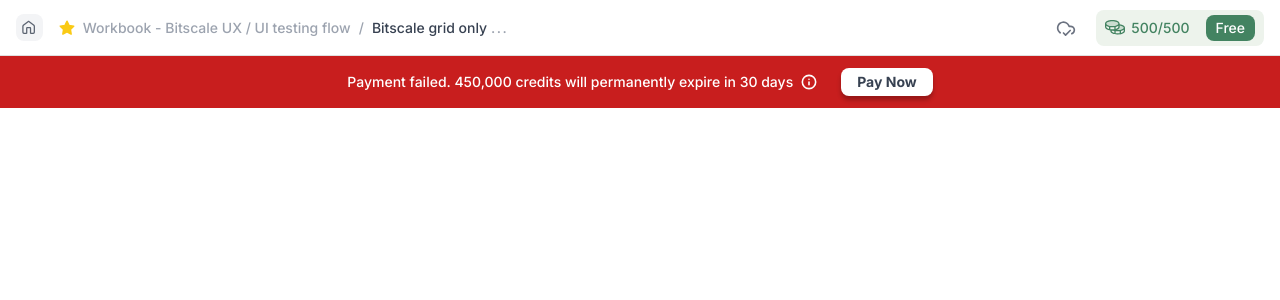
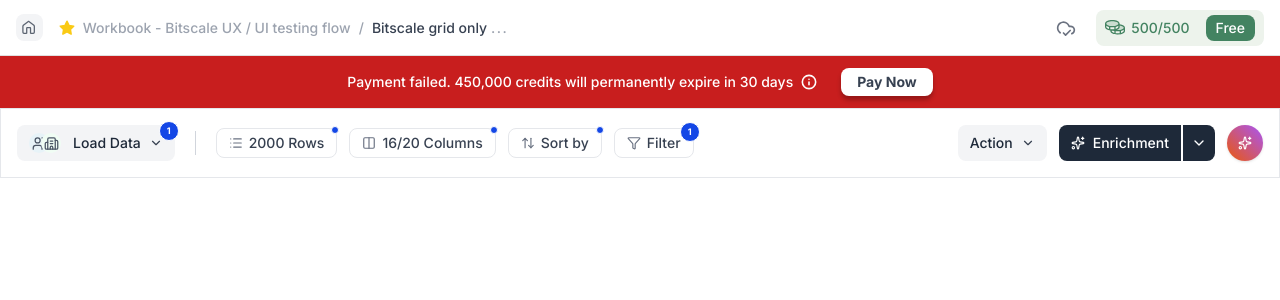
Before and after one commit to sukh285/Bitscale-Workbook, a React (Vite) app: page / in a window 1280 px wide. Shown: the top 300 px of the page. Built offline with nearby package versions, Linux system fonts and the light colour scheme.

Commit message:
feat: implement grid toolbar with filter controls and load data component

```diff
--- /dev/null
+++ b/src/components/grid/GridFilter.jsx
@@ -0,0 +1,33 @@
+import React from "react";
+
+export const GridFilter = ({
+  icon: Icon,
+  label,
+  active = false,
+  badgeValue = null,
+}) => {
+  return (
+    <div className="relative group">
+      <button className="flex items-center gap-1.5 px-3 py-1 bg-white border border-gray-200 rounded-lg hover:bg-gray-50 transition-colors">
+        {Icon && (
+          <Icon size={14} className="text-gray-500 group-hover:text-gray-600" />
+        )}
+
+        <span className="text-sm font-medium text-gray-700">{label}</span>
+      </button>
+
+      {/* Badge Logic */}
+      {badgeValue && (
+        <div className="absolute -top-1.5 -right-1.5 w-5 h-5 bg-blue-700 rounded-full flex items-center justify-center text-[9px] font-bold text-white border border-white z-10">
+            {console.log(badgeValue)}
+          {badgeValue}
+        </div>
+      )}
+
+      {/* Dot Indicator Logic (if active but no number) */}
+      {active && !badgeValue && (
+        <div className="absolute -top-0.5 -right-0.5 w-2 h-2 bg-blue-700 rounded-full border border-white z-20" />
+      )}
+    </div>
+  );
+};
--- a/src/components/grid/GridToolbar.jsx
+++ b/src/components/grid/GridToolbar.jsx
@@ -1,8 +1,71 @@
-import { Search, Filter, ArrowUpDown, Download, Plus } from "lucide-react";
+import React from 'react';
+import { LoadDataButton } from './LoadDataButton';
+import { GridFilter } from './GridFilter';
+import {
+  List,
+  Columns,
+  ArrowUpDown,
+  Filter,
+  ChevronDown,
+  Sparkles
+} from 'lucide-react';
 
 export const GridToolbar = () => {
   return (
-    <div>
+    <div className="flex items-center justify-between w-full px-4 py-4 border-gray-200 border">
+
+      {/* --- LEFT SECTION --- */}
+      <div className="flex items-center gap-4">
+
+        {/* 1. Load Data Component */}
+        <LoadDataButton />
+
+        {/* Divider */}
+        <div className="h-6 w-px bg-gray-300 mx-1" />
+
+        {/* 2. Filter Group */}
+        <div className="flex items-center gap-3">
+          <GridFilter icon={List} label="2000 Rows" active />
+          <GridFilter icon={Columns} label="16/20 Columns" active />
+          <GridFilter icon={ArrowUpDown} label="Sort by" active />
+          <GridFilter icon={Filter} label="Filter" badgeValue="1" active />
+        </div>
+
+      </div>
+
+      {/* --- RIGHT SECTION --- */}
+      <div className="flex items-center gap-3">
+
+        {/* 1. Action Button */}
+        <button className="flex items-center gap-2 bg-gray-100 px-3 py-2 rounded-lg hover:bg-gray-200 transition-colors">
+          <span className="text-sm font-medium text-gray-800">Action</span>
+          <ChevronDown size={14} className="text-gray-700" />
+        </button>
+
+        {/* 2. Enrichment Button Group */}
+        <div className="flex items-center gap-[2px]">
+          {/* Main Button */}
+          <button className="flex items-center gap-2 bg-gray-800 text-white px-3 py-2 rounded-l-lg hover:bg-gray-700 transition-colors">
+             <Sparkles size={14} className="text-white" />
+             <span className="text-sm font-medium">Enrichment</span>
+          </button>
+
+          {/* Dropdown Trigger */}
+          <button className="bg-gray-800 text-white px-2 py-2.5 rounded-r-lg hover:bg-gray-700 transition-colors">
+             <ChevronDown size={16} className="text-white" />
+          </button>
+        </div>
+
+        {/* 3. Gradient Icon Button */}
+        <button className="relative w-9 h-9 rounded-full flex items-center justify-center transition-transform hover:scale-110 shadow-sm"
+          style={{
+             background: 'linear-gradient(to bottom left, #A855F7, #EA580C)' // Purple-500 to Orange-600
+          }}
+        >
+          <Sparkles size={14} className="text-white" />
+        </button>
+
+      </div>
 
     </div>
   );
--- /dev/null
+++ b/src/components/grid/LoadDataButton.jsx
@@ -0,0 +1,36 @@
+import React from 'react';
+import { ChevronDown, Users, Building2 } from 'lucide-react';
+
+export const LoadDataButton = () => {
+  return (
+    <div className="relative group">
+
+      {/* The Main Button */}
+      <button className="flex items-center gap-2 px-3 py-2 bg-gray-100 hover:bg-gray-50 rounded-lg transition-colors">
+
+        {/* Icons Frame */}
+        <div className="relative flex items-center w-8 h-3">
+           {/* Icon 1: Users (Bottom layer) */}
+           <div className="absolute left-0 z-10 w-5 h-5 bg-bit-light-blue rounded-full flex items-center justify-center">
+              <Users size={15} className="text-gray-600" />
+           </div>
+
+           {/* Icon 2: Building (Top layer) */}
+           <div className="absolute left-3 z-20 w-5 h-5 bg-green-50 rounded-full flex items-center justify-center">
+              <Building2 size={15} className="text-gray-600" />
+           </div>
+        </div>
+
+        <span className="text-sm font-medium text-gray-800 ml-1">Load Data</span>
+
+        <ChevronDown size={14} className="text-gray-700" />
+      </button>
+
+      {/* The Blue Badge Indicator */}
+      <div className="absolute -top-1 -right-1 w-5 h-5 bg-blue-700 rounded-full flex items-center justify-center text-[9px] font-bold text-white border border-white z-30">
+        1
+      </div>
+
+    </div>
+  );
+};
--- a/src/index.css
+++ b/src/index.css
@@ -12,6 +12,7 @@
   --color-gray-700: #374151;
   --color-bit-dark-green: #438361; /* --Bit-Dark-Green */
   --color-bit-light-green: #edf3ec;
+  --color-bit-light-blue: #e7f3f8;
 
   --font-sans: "Inter", system-ui, sans-serif;
 
--- a/src/pages/Dashboard.jsx
+++ b/src/pages/Dashboard.jsx
@@ -1,8 +1,7 @@
-import React from 'react';
-import { Header } from '../components/layout/Header';
-import { PaymentBanner } from '../components/ui/PaymentBanner';
-import { GridToolbar } from '../components/grid/GridToolbar';
-// import { VirtualGrid } from '../components/grid/VirtualGrid';
+import React from "react";
+import { Header } from "../components/layout/Header";
+import { PaymentBanner } from "../components/ui/PaymentBanner";
+import { GridToolbar } from "../components/grid/GridToolbar";
 
 export const Dashboard = () => {
   return (
@@ -13,14 +12,9 @@
         <PaymentBanner />
 
         {/* Toolbar Section */}
-        {/* <div className="px-4 py-2 border-b border-brand-border bg-white">
-           <GridToolbar />
-        </div> */}
+        <GridToolbar />
 
-        {/* Grid Section */}
-        {/* <div className="flex-1 overflow-hidden bg-brand-bg relative">
-           <VirtualGrid />
-        </div> */}
+
       </main>
     </div>
   );
```
